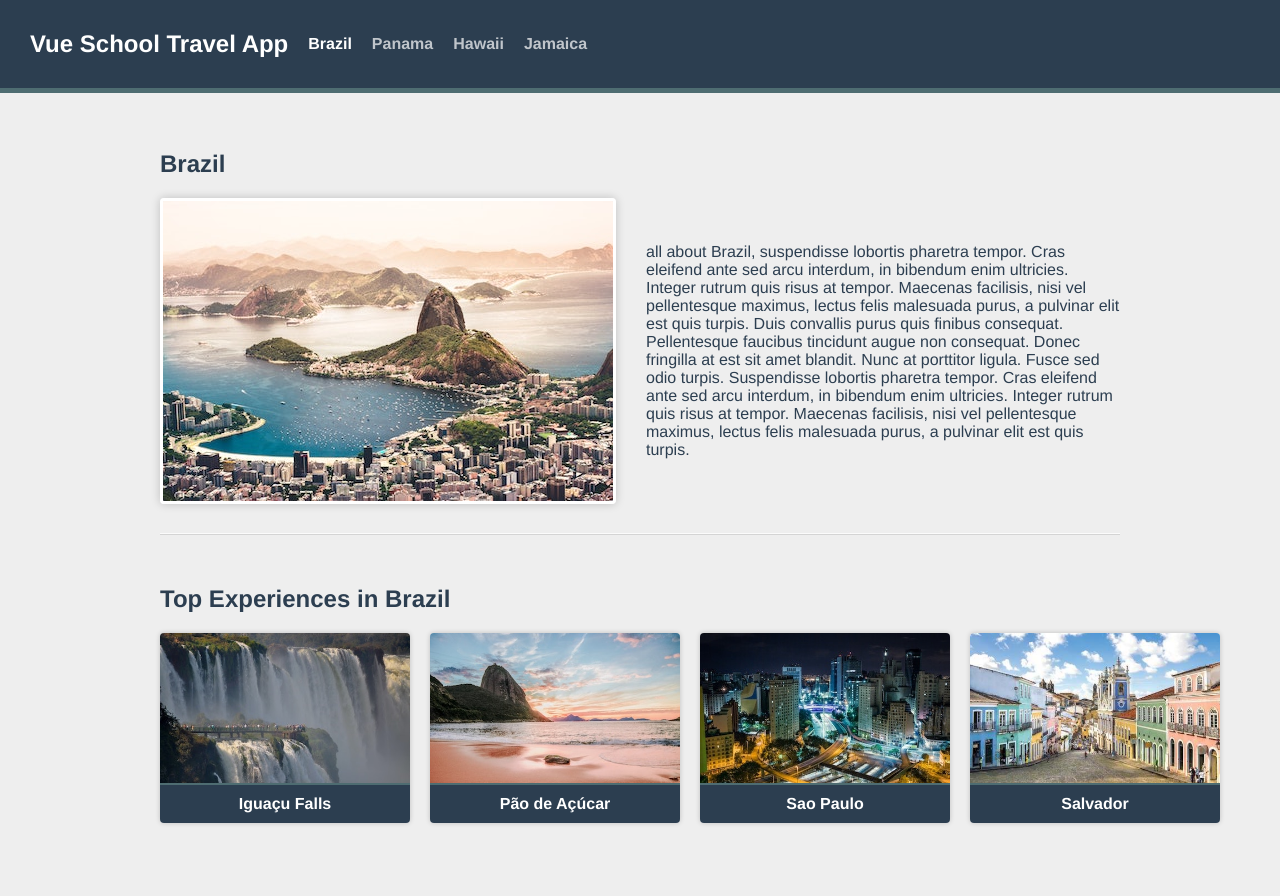
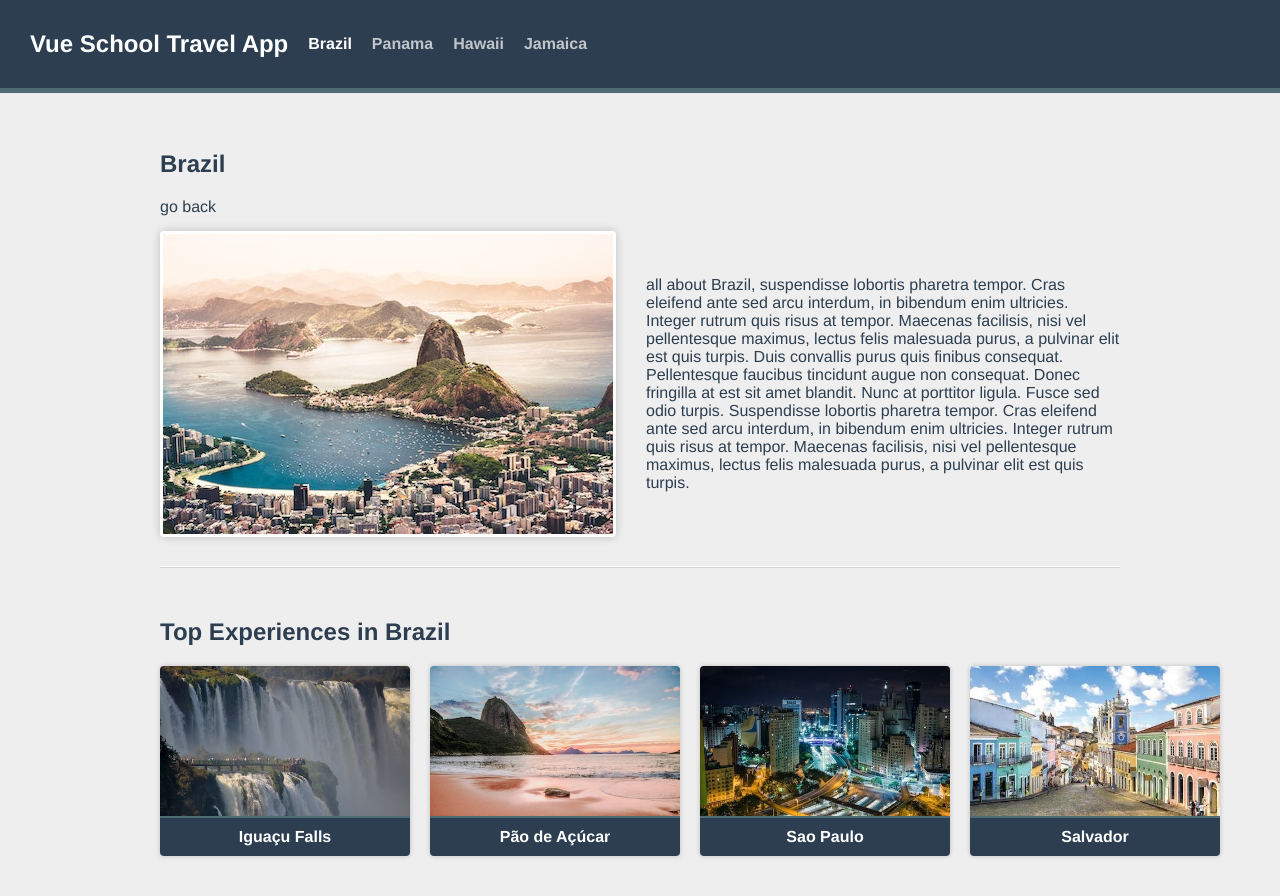
Before and after one commit to Aaltomuoto/vue-router, a Vue app: page /destination/1/brazil in a window 1280 px wide. Shown: the top 896 px of the page. Built offline with nearby package versions, Linux system fonts and the light colour scheme.

Commit message:
Added button to go back in browser history

```diff
--- /dev/null
+++ b/src/components/GoBack.vue
@@ -0,0 +1,3 @@
+<template>
+    <span class="go-back" @click="$router.back()">go back</span>
+</template>
--- a/src/views/DestinationShow.vue
+++ b/src/views/DestinationShow.vue
@@ -1,6 +1,7 @@
 <template>
     <section class="destination" v-if="destination">
         <h1>{{ destination.name }}</h1>
+        <GoBack />
         <div class="destination-details">
             <img :src="`/images/${destination.image}`" :alt="destination.name">
             <p>{{ destination.description }}</p>
@@ -25,9 +26,10 @@
 <script>
 import sourceData from '@/data.json';
 import ExperienceCard from '@/components/ExperienceCard.vue';
+import GoBack from '@/components/GoBack.vue';
 
 export default {
-    components: { ExperienceCard },
+    components: { ExperienceCard, GoBack },
     props: {
         id: {
             type: Number,
```
